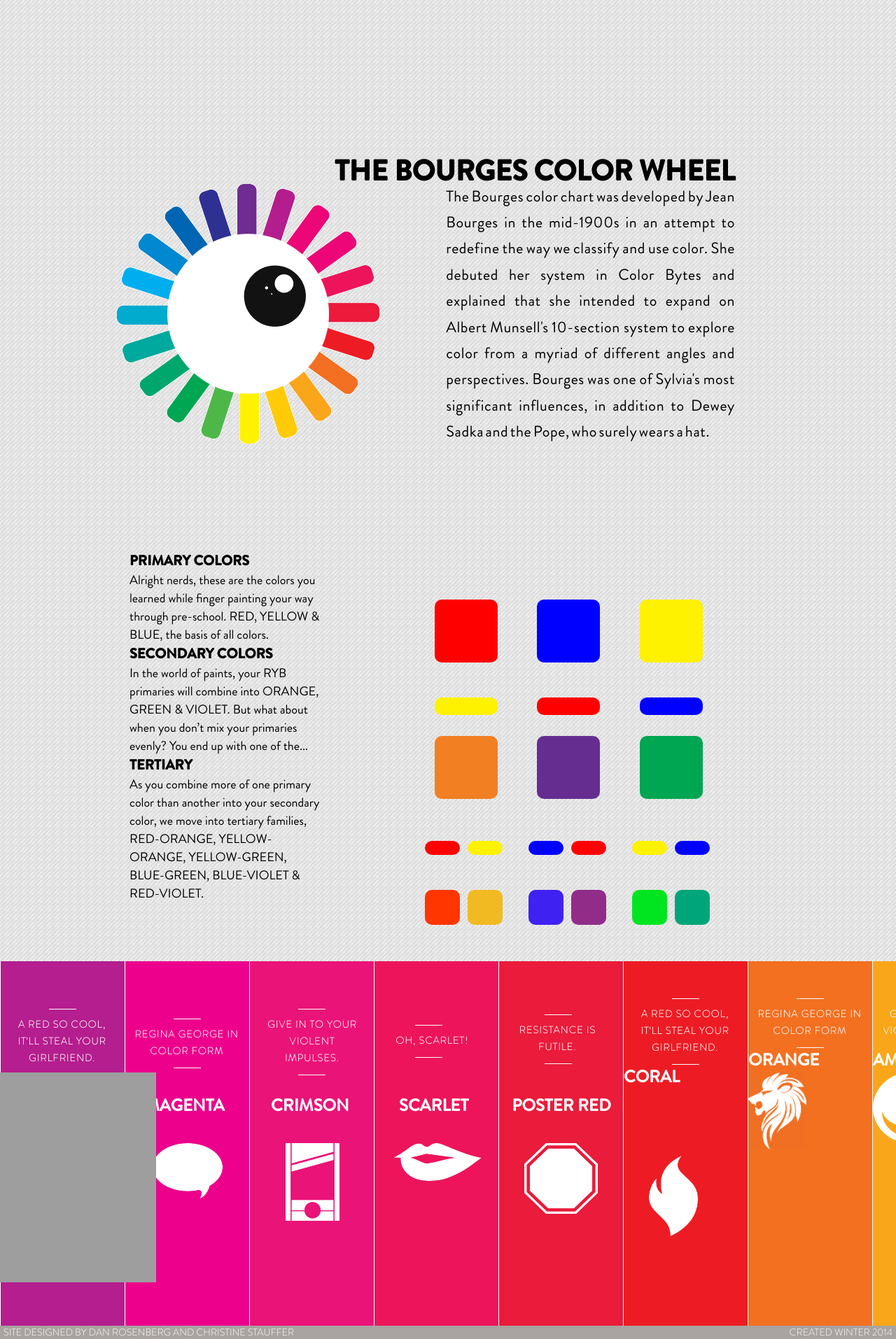
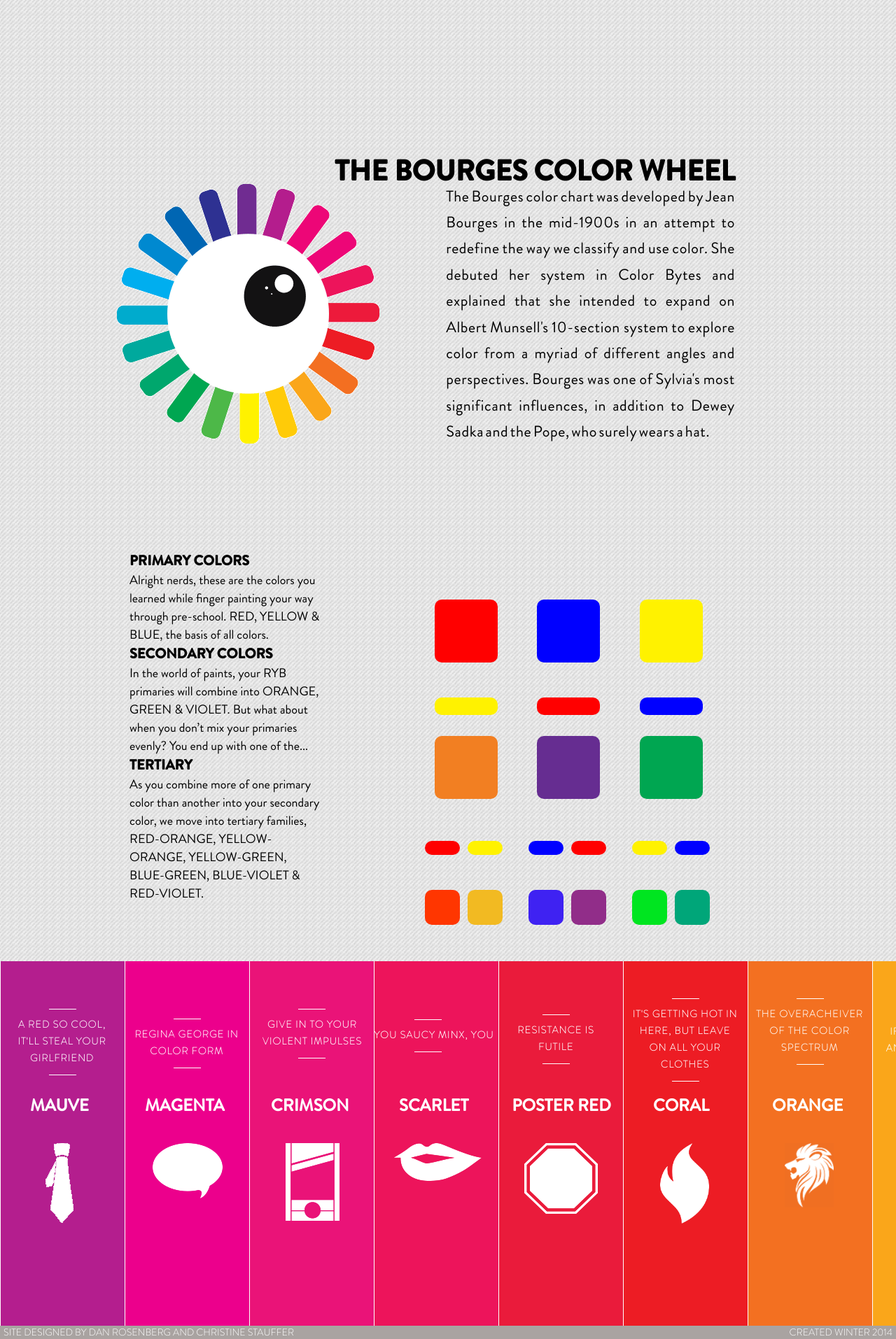
Before and after one commit to kryss88ltj/colorbook, a PHP site: page / in a window 1280 px wide. Shown: the part 1498-3412 px from the top of the page at 70% size. Run offline with PHP 8.4, Linux system fonts and the light colour scheme; some libraries are stand-ins or nearby versions; grey boxes are pictures that could not be loaded.

Commit message:
updated bottom nav

```diff
--- a/assets/css/bottom-nav.css
+++ b/assets/css/bottom-nav.css
@@ -63,7 +63,7 @@
     width: 177px;
     height: 540px;
     position: relative;
- /*   -webkit-transition: width .3s ease-in-out;
+    /*-webkit-transition: width .3s ease-in-out;
     -moz-transition: width .3s ease-in-out;
     -o-transition: width .3s ease-in-out;
     transition: width .3s ease-in-out;*/
@@ -72,6 +72,9 @@
   .nav:hover {
     /*width: 220px;*/
   }
+
+  .nav h5 {text-transform: uppercase;}
+
   /****************************************/
   /* Scrolling Nav Individual Positioning */
   /****************************************/
@@ -79,11 +82,6 @@
   .mauve-nav .top-scroll-text {
     position: absolute;
     top: 15px;
-  }
-
-  .mauve-nav .bottom-scroll-text {
-    position: absolute;
-    top: 35px;
   }
 
   .mauve-nav h4 {
@@ -101,11 +99,6 @@
   .magenta-nav .top-scroll-text {
     position: absolute;
     top: 29px;
-  }
-
-  .magenta-nav .bottom-scroll-text {
-    position: absolute;
-    top: 35px;
   }
 
   .magenta-nav h4 {
@@ -130,11 +123,6 @@
     top: 15px;
   }
 
-  .crimson-nav .bottom-scroll-text {
-    position: absolute;
-    top: 35px;
-  }
-
   .crimson-nav h4 {
     position: absolute;
     top: 154px;
@@ -149,13 +137,8 @@
 
   .scarlet-nav .top-scroll-text {
     position: absolute;
-    top: 38px;
-    left: 25px;
-  }
-
-  .scarlet-nav .bottom-scroll-text {
-    position: absolute;
-    top: 35px;
+    top: 30px;
+    left: -9px;
   }
 
   .scarlet-nav h4 {
@@ -179,17 +162,11 @@
     top: 23px;
   }
 
-  .poster-red-nav .bottom-scroll-text {
-    position: absolute;
-    top: 35px;
-  }
-
   .poster-red-nav h4 {
     position: absolute;
     top: 154px;
     left: 13px;
     width: 152px;
-
   }
 
   .poster-red-nav .icon {
@@ -198,11 +175,302 @@
     left: 36px;
   }
 
+  .coral-nav .top-scroll-text {
+    position: absolute;
+    top: 0px;
+  }
+
+  .coral-nav h4 {
+    position: absolute;
+    top: 154px;
+    left: 42px;
+  }
+
   .coral-nav .icon {
     width: 70px;
     position: absolute;
     top: 225px;
-    left: 36px;
+    left: 52px;
+  }
+
+  .orange-nav .top-scroll-text {
+    position: absolute;
+    top: 0px;
+  }
+
+  .orange-nav h4 {
+    position: absolute;
+    top: 154px;
+    left: 34px;
+  }
+
+  .orange-nav .icon {
+    width: 70px;
+    position: absolute;
+    top: 225px;
+    left: 52px;
+  }
+
+  .amber-nav .top-scroll-text {
+    position: absolute;
+    top: 25px;
+  }
+
+  .amber-nav h4 {
+    position: absolute;
+    top: 154px;
+    left: 42px;
+  }
+
+  .amber-nav .icon {
+    width: 70px;
+    position: absolute;
+    top: 225px;
+    left: 52px;
+  }
+
+  .gold-nav .top-scroll-text {
+    position: absolute;
+    top: 0px;
+  }
+
+  .gold-nav h4 {
+    position: absolute;
+    top: 154px;
+    left: 54px;
+  }
+
+  .gold-nav .icon {
+    width: 70px;
+    position: absolute;
+    top: 225px;
+    left: 52px;
+  }
+
+  .yellow-nav .top-scroll-text {
+    position: absolute;
+    top: 24px;
+  }
+
+  .yellow-nav h4 {
+    position: absolute;
+    top: 154px;
+    left: 38px;
+  }
+
+  .yellow-nav .icon {
+    width: 70px;
+    position: absolute;
+    top: 225px;
+    left: 52px;
+  }
+
+  .lime-nav .top-scroll-text {
+    position: absolute;
+    top: 24px;
+  }
+
+  .lime-nav h4 {
+    position: absolute;
+    top: 154px;
+    left: 59px;
+  }
+
+  .lime-nav .icon {
+    width: 70px;
+    position: absolute;
+    top: 225px;
+    left: 52px;
+  }
+
+  .leaf-green-nav .top-scroll-text {
+    position: absolute;
+    top: 13px;
+  }
+
+  .leaf-green-nav h4 {
+    width: 151px;
+    position: absolute;
+    top: 154px;
+    left: 14px;
+  }
+  .leaf-green-nav .icon {
+    width: 70px;
+    position: absolute;
+    top: 225px;
+    left: 52px;
+  }
+
+  .sea-green-nav .top-scroll-text {
+    position: absolute;
+    top: 24px;
+  }
+
+  .sea-green-nav h4 {
+    width: 151px;
+    position: absolute;
+    top: 154px;
+    left: 13px;
+  }
+
+  .sea-green-nav .icon {
+    width: 55px;
+    position: absolute;
+    top: 225px;
+    left: 60px;
+  }
+
+  .emerald-nav .top-scroll-text {
+    position: absolute;
+    top: 24px;
+  }
+
+  .emerald-nav h4 {
+    position: absolute;
+    top: 154px;
+    left: 30px;
+  }
+
+  .emerald-nav .icon {
+    width: 55px;
+    position: absolute;
+    top: 225px;
+    left: 61px;
+  }
+
+  .teal-nav .top-scroll-text {
+    position: absolute;
+    top: 24px;
+  }
+
+  .teal-nav h4 {
+    position: absolute;
+    top: 154px;
+    left: 59px;
+  }
+
+  .teal-nav .icon {
+    width: 70px;
+    position: absolute;
+    top: 225px;
+    left: 53px;
+  }
+
+  .cyan-nav .top-scroll-text {
+    position: absolute;
+    top: 24px;
+  }
+
+  .cyan-nav h4 {
+    position: absolute;
+    top: 154px;
+    left: 53px;
+  }
+
+  .cyan-nav .icon {
+    width: 70px;
+    position: absolute;
+    top: 225px;
+    left: 52px;
+  }
+
+  .sky-blue-nav .top-scroll-text {
+    position: absolute;
+    top: 24px;
+  }
+
+  .sky-blue-nav h4 {
+    width: 114px;
+    position: absolute;
+    top: 154px;
+    left: 33px;
+  }
+
+  .sky-blue-nav .icon {
+    width: 70px;
+    position: absolute;
+    top: 225px;
+    left: 52px;
+  }
+
+  .ultramarine-nav .top-scroll-text {
+    position: absolute;
+    top: 24px;
+  }
+
+  .ultramarine-nav h4 {
+    position: absolute;
+    top: 154px;
+    left: 4px;
+    letter-spacing: -.6px;
+  }
+
+  .ultramarine-nav .icon {
+    width: 70px;
+    position: absolute;
+    top: 225px;
+    left: 54px;
+  }
+
+  .violet-nav .top-scroll-text {
+    position: absolute;
+    top: 24px;
+  }
+
+  .violet-nav h4 {
+    position: absolute;
+    top: 154px;
+    left: 43px;
+  }
+
+  .violet-nav .icon {
+    width: 70px;
+    position: absolute;
+    top: 225px;
+    left: 52px;
+  }
+
+  .purple-nav .top-scroll-text {
+    position: absolute;
+    top: 24px;
+  }
+
+  .purple-nav h4 {
+    position: absolute;
+    top: 154px;
+    left: 42px;
+  }
+
+  .purple-nav .icon {
+    width: 120px;
+    position: absolute;
+    top: 203px;
+    left: 27px;
+  }
+
+
+  .mauve-nav .bottom-scroll-text,
+  .magenta-nav .bottom-scroll-text,
+  .crimson-nav .bottom-scroll-text,
+  .scarlet-nav .bottom-scroll-text,
+  .poster-red-nav .bottom-scroll-text,
+  .coral-nav .bottom-scroll-text,
+  .orange-nav .bottom-scroll-text,
+  .amber-nav .bottom-scroll-text,
+  .gold-nav .bottom-scroll-text,
+  .yellow-nav .bottom-scroll-text,
+  .lime-nav .bottom-scroll-text,
+  .leaf-green-nav .bottom-scroll-text,
+  .sea-green-nav .bottom-scroll-text,
+  .emerald-nav .bottom-scroll-text,
+  .teal-nav .bottom-scroll-text,
+  .cyan-nav .bottom-scroll-text,
+  .sky-blue-nav .bottom-scroll-text,
+  .ultramarine-nav .bottom-scroll-text,
+  .violet-nav .bottom-scroll-text,
+  .purple-nav .bottom-scroll-text {
+    position: absolute;
+    top: 35px;
   }
 
   .mauve-nav {background: #b41e8e;}
--- a/footer.php
+++ b/footer.php
@@ -6,7 +6,7 @@
        <li class="mauve-nav nav"><a href="mauve.php">
           <div class="top-scroll-text">
             <img class="top-title-line" src="assets/img/nav/nav-title-line.png" alt="title line">
-            <h5>A RED SO COOL, IT&#39;LL STEAL YOUR GIRLFRIEND.</h5>
+            <h5>A RED SO COOL, IT&#39;LL STEAL YOUR GIRLFRIEND</h5>
             <img class="bottom-title-line" src="assets/img/nav/nav-title-line.png" alt="title line">
           </div>
           <div class="bottom-scroll-text">
@@ -30,7 +30,7 @@
        <li class="crimson-nav nav"><a href="crimson.php">
         <div class="top-scroll-text">
           <img class="top-title-line" src="assets/img/nav/nav-title-line.png" alt="title line">
-          <h5>GIVE IN TO YOUR VIOLENT IMPULSES.</h5>
+          <h5>GIVE IN TO YOUR VIOLENT IMPULSES</h5>
           <img class="bottom-title-line" src="assets/img/nav/nav-title-line.png" alt="title line">
         </div>
         <div class="bottom-scroll-text">
@@ -42,7 +42,7 @@
       <li class="scarlet-nav nav"><a href="scarlet.php">
         <div class="top-scroll-text">
           <img class="top-title-line" src="assets/img/nav/nav-title-line.png" alt="title line">
-          <h5>OH, SCARLET!</h5>
+          <h5>YOU SAUCY MINX, YOU</h5>
           <img class="bottom-title-line" src="assets/img/nav/nav-title-line.png" alt="title line">
         </div>
         <div class="bottom-scroll-text">
@@ -54,7 +54,7 @@
       <li class="poster-red-nav nav"><a href="poster-red.php">
         <div class="top-scroll-text">
           <img class="top-title-line" src="assets/img/nav/nav-title-line.png" alt="title line">
-          <h5>RESISTANCE IS FUTILE.</h5>
+          <h5>RESISTANCE IS FUTILE</h5>
           <img class="bottom-title-line" src="assets/img/nav/nav-title-line.png" alt="title line">
         </div>
         <div class="bottom-scroll-text">
@@ -66,7 +66,7 @@
       <li class="coral-nav nav"><a href="coral.php">
           <div class="top-scroll-text">
             <img class="top-title-line" src="assets/img/nav/nav-title-line.png" alt="title line">
-            <h5>A RED SO COOL, IT&#39;LL STEAL YOUR GIRLFRIEND.</h5>
+            <h5> It's getting hot in here, but leave on all your clothes</h5>
             <img class="bottom-title-line" src="assets/img/nav/nav-title-line.png" alt="title line">
           </div>
           <div class="bottom-scroll-text">
@@ -78,7 +78,7 @@
        <li class="orange-nav nav"><a href="orange.php">
           <div class="top-scroll-text">
             <img class="top-title-line" src="assets/img/nav/nav-title-line.png" alt="title line">
-            <h5>REGINA GEORGE IN COLOR FORM</h5>
+            <h5>The overacheiver of the color spectrum</h5>
             <img class="bottom-title-line" src="assets/img/nav/nav-title-line.png" alt="title line">
           </div>
           <div class="bottom-scroll-text">
@@ -90,7 +90,7 @@
        <li class="amber-nav nav"><a href="amber.php">
         <div class="top-scroll-text">
           <img class="top-title-line" src="assets/img/nav/nav-title-line.png" alt="title line">
-          <h5>GIVE IN TO YOUR VIOLENT IMPULSES.</h5>
+          <h5>If you're happy and you know it</h5>
           <img class="bottom-title-line" src="assets/img/nav/nav-title-line.png" alt="title line">
         </div>
         <div class="bottom-scroll-text">
@@ -102,7 +102,7 @@
       <li class="gold-nav nav"><a href="gold.php">
         <div class="top-scroll-text">
           <img class="top-title-line" src="assets/img/nav/nav-title-line.png" alt="title line">
-          <h5>OH, SCARLET!</h5>
+          <h5>Rich like Scrooge (McDuck or Ebenezer)</h5>
           <img class="bottom-title-line" src="assets/img/nav/nav-title-line.png" alt="title line">
         </div>
         <div class="bottom-scroll-text">
@@ -114,7 +114,7 @@
       <li class="yellow-nav nav"><a href="yellow.php">
         <div class="top-scroll-text">
           <img class="top-title-line" src="assets/img/nav/nav-title-line.png" alt="title line">
-          <h5>RESISTANCE IS FUTILE.</h5>
+          <h5> Ain't nothin' yella' 'bout it</h5>
           <img class="bottom-title-line" src="assets/img/nav/nav-title-line.png" alt="title line">
         </div>
         <div class="bottom-scroll-text">
@@ -126,7 +126,7 @@
       <li class="lime-nav nav"><a href="lime.php">
         <div class="top-scroll-text">
           <img class="top-title-line" src="assets/img/nav/nav-title-line.png" alt="title line">
-          <h5>RESISTANCE IS FUTILE.</h5>
+          <h5>So fresh and so clean clean </h5>
           <img class="bottom-title-line" src="assets/img/nav/nav-title-line.png" alt="title line">
         </div>
         <div class="bottom-scroll-text">
@@ -138,7 +138,7 @@
       <li class="leaf-green-nav nav"><a href="leaf-green.php">
         <div class="top-scroll-text">
           <img class="top-title-line" src="assets/img/nav/nav-title-line.png" alt="title line">
-          <h5>RESISTANCE IS FUTILE.</h5>
+          <h5>Saving the planet, one hue at a time</h5>
           <img class="bottom-title-line" src="assets/img/nav/nav-title-line.png" alt="title line">
         </div>
         <div class="bottom-scroll-text">
@@ -150,7 +150,7 @@
       <li class="sea-green-nav nav"><a href="sea-green.php">
         <div class="top-scroll-text">
           <img class="top-title-line" src="assets/img/nav/nav-title-line.png" alt="title line">
-          <h5>RESISTANCE IS FUTILE.</h5>
+          <h5>See? Green! (hur hur hur)</h5>
           <img class="bottom-title-line" src="assets/img/nav/nav-title-line.png" alt="title line">
         </div>
         <div class="bottom-scroll-text">
@@ -162,7 +162,7 @@
       <li class="emerald-nav nav"><a href="emeral.php">
         <div class="top-scroll-text">
           <img class="top-title-line" src="assets/img/nav/nav-title-line.png" alt="title line">
-          <h5>RESISTANCE IS FUTILE.</h5>
+          <h5>It pays to be a wise guy</h5>
           <img class="bottom-title-line" src="assets/img/nav/nav-title-line.png" alt="title line">
         </div>
         <div class="bottom-scroll-text">
@@ -174,7 +174,7 @@
       <li class="teal-nav nav"><a href="teal.php">
         <div class="top-scroll-text">
           <img class="top-title-line" src="assets/img/nav/nav-title-line.png" alt="title line">
-          <h5>RESISTANCE IS FUTILE.</h5>
+          <h5>Oscar Wilde: The hue.</h5>
           <img class="bottom-title-line" src="assets/img/nav/nav-title-line.png" alt="title line">
         </div>
         <div class="bottom-scroll-text">
@@ -187,7 +187,7 @@
       <li class="cyan-nav nav"><a href="cyan.php">
         <div class="top-scroll-text">
           <img class="top-title-line" src="assets/img/nav/nav-title-line.png" alt="title line">
-          <h5>RESISTANCE IS FUTILE.</h5>
+          <h5>Domo Arigato, Mr. Roboto</h5>
           <img class="bottom-title-line" src="assets/img/nav/nav-title-line.png" alt="title line">
         </div>
         <div class="bottom-scroll-text">
@@ -199,7 +199,7 @@
       <li class="sky-blue-nav nav"><a href="sky-blue.php">
         <div class="top-scroll-text">
           <img class="top-title-line" src="assets/img/nav/nav-title-line.png" alt="title line">
-          <h5>RESISTANCE IS FUTILE.</h5>
+          <h5> A hue you can trust</h5>
           <img class="bottom-title-line" src="assets/img/nav/nav-title-line.png" alt="title line">
         </div>
         <div class="bottom-scroll-text">
@@ -211,7 +211,7 @@
       <li class="ultramarine-nav nav"><a href="ultramarine.php">
         <div class="top-scroll-text">
           <img class="top-title-line" src="assets/img/nav/nav-title-line.png" alt="title line">
-          <h5>RESISTANCE IS FUTILE.</h5>
+          <h5>[Cue the smooth jazz]</h5>
           <img class="bottom-title-line" src="assets/img/nav/nav-title-line.png" alt="title line">
         </div>
         <div class="bottom-scroll-text">
@@ -223,7 +223,7 @@
       <li class="violet-nav nav"><a href="violet.php">
         <div class="top-scroll-text">
           <img class="top-title-line" src="assets/img/nav/nav-title-line.png" alt="title line">
-          <h5>RESISTANCE IS FUTILE.</h5>
+          <h5>Just like your crazy Uncle Jeb.</h5>
           <img class="bottom-title-line" src="assets/img/nav/nav-title-line.png" alt="title line">
         </div>
         <div class="bottom-scroll-text">
@@ -235,7 +235,7 @@
       <li class="purple-nav nav"><a href="purple.php">
         <div class="top-scroll-text">
           <img class="top-title-line" src="assets/img/nav/nav-title-line.png" alt="title line">
-          <h5>RESISTANCE IS FUTILE.</h5>
+          <h5>Perfectly introspective.</h5>
           <img class="bottom-title-line" src="assets/img/nav/nav-title-line.png" alt="title line">
         </div>
         <div class="bottom-scroll-text">
```
Also changed, not shown: assets/img/nav/cyan-icon.png (added), assets/img/nav/purple-icon.png (added), assets/img/nav/sky-blue-icon.png (added), assets/img/nav/teal-icon.png (added), assets/img/nav/ultramarine-icon.png (added), assets/img/nav/violet-icon.png (added).
